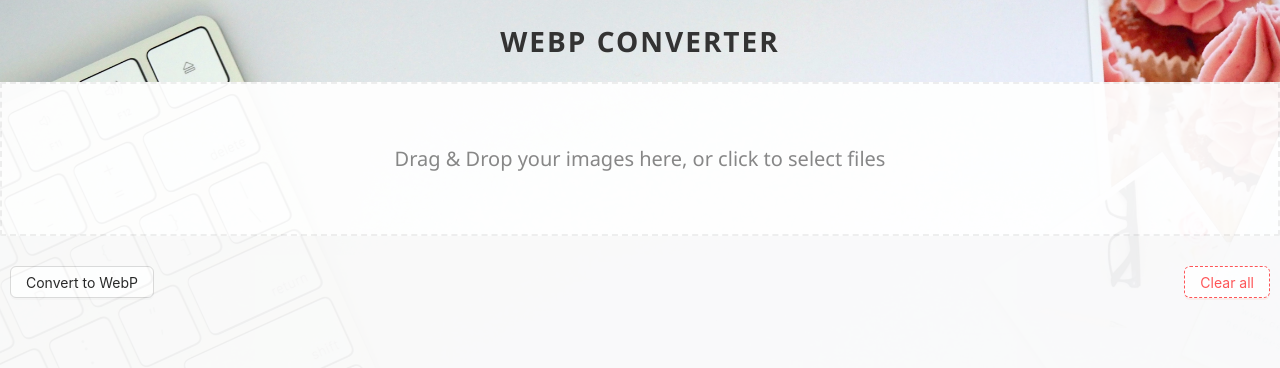
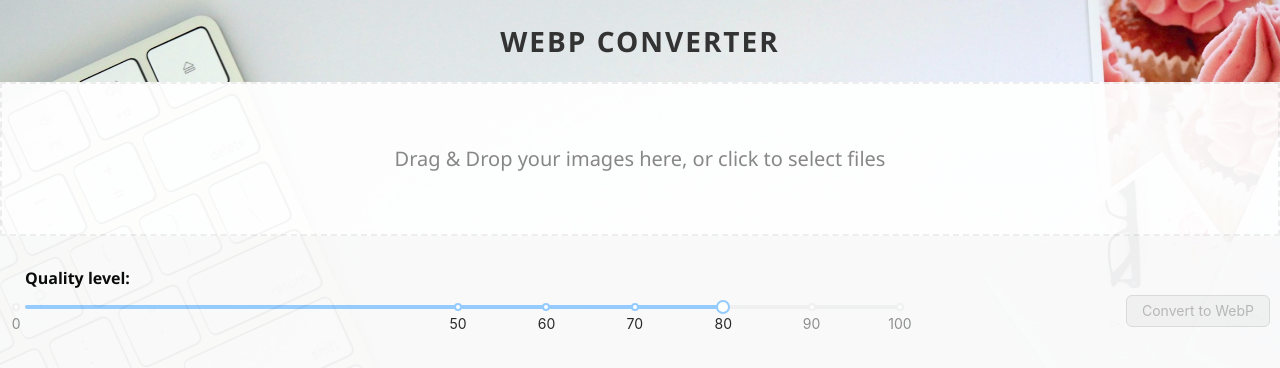
Before and after one commit to Slava-Nik/webp-electron-converter, a React (Vite) app: page / in a window 1280 px wide. Shown: the top 368 px of the page. Built offline with nearby package versions, Linux system fonts and the light colour scheme.

Commit message:
feat: added quality slider

```diff
--- a/src/main/index.ts
+++ b/src/main/index.ts
@@ -19,8 +19,6 @@ function createWindow(): void {
       sandbox: false
     }
   });
-
-  initialiseFilesApiMethods();
 
   mainWindow.on('ready-to-show', () => {
     mainWindow.show();
@@ -54,6 +52,7 @@ app.whenReady().then(() => {
     optimizer.watchWindowShortcuts(window);
   });
 
+  initialiseFilesApiMethods();
   createWindow();
 
   app.on('activate', function () {
--- a/src/renderer/src/App.tsx
+++ b/src/renderer/src/App.tsx
@@ -36,12 +36,13 @@ const ConverterTitle = styled.h1`
 
 const Loader = styled(Spin)`
   justify-self: center;
-  margin-top: 20px;
+  margin-top: 80px;
 `;
 
 const shouldOmitNodeModules = true;
 
 function App(): JSX.Element {
+  const [quality, setQuality] = useState<number>(80);
   const [files, setFiles] = useState<File[]>([]);
   const [isLoading, setLoading] = useState(false);
 
@@ -78,6 +79,10 @@ function App(): JSX.Element {
     });
   };
 
+  const handleQualityUpdate = (qualityLevel: number) => {
+    setQuality(qualityLevel);
+  };
+
   return (
     <AppContainer>
       <ConverterTitle>WebP Converter</ConverterTitle>
@@ -93,7 +98,12 @@ function App(): JSX.Element {
             </div>
           )}
         </Dropzone>
-        <Controls clearAll={handleClearAll} />
+        <Controls
+          filesExist={!!files.length}
+          clearAll={handleClearAll}
+          quality={quality}
+          setQuality={handleQualityUpdate}
+        />
         {isLoading ? (
           <Loader tip="Loading..." size="large" />
         ) : (
--- a/src/renderer/src/components/Controls.tsx
+++ b/src/renderer/src/components/Controls.tsx
@@ -1,26 +1,81 @@
 import styled from 'styled-components';
-import { Button } from 'antd';
+import { Button, Slider } from 'antd';
+import type { SliderMarks } from 'antd/es/slider';
 
-const ControlsContainer = styled.div`
+const ControlsContainerTop = styled.div`
   display: flex;
   justify-content: space-between;
+  align-items: center;
+  margin-top: 30px;
+  padding: 0 10px 0 20px;
+
+  & .quality-wrapper {
+    width: 70%;
+
+    h4 {
+      margin-top: 0;
+      margin-bottom: 5px;
+      padding-left: 5px;
+      font-size: 16px;
+    }
+  }
+
+  & .convert-btn {
+    position: relative;
+    top: 6px;
+  }
+`;
+
+const ControlsContainerBottom = styled.div`
+  display: flex;
+  justify-content: flex-end;
   margin: 0 10px;
-  padding-top: 30px;
+  padding-top: 60px;
   padding-bottom: 20px;
 `;
 
+const StyledSlider = styled(Slider)`
+  width: 100%;
+`;
+
 interface ControlsProps {
+  filesExist: boolean;
   clearAll: () => void;
+  quality: number;
+  setQuality: (qualityLevel: number) => void;
 }
 
-const Controls = ({ clearAll }: ControlsProps) => {
+const marks: SliderMarks = {
+  0: '0',
+  50: '50',
+  60: '60',
+  70: '70',
+  80: '80',
+  90: '90',
+  100: '100'
+};
+
+const Controls = ({ filesExist, clearAll, quality, setQuality }: ControlsProps) => {
   return (
-    <ControlsContainer>
-      <Button>Convert to WebP</Button>
-      <Button type="dashed" danger onClick={clearAll}>
-        Clear all
-      </Button>
-    </ControlsContainer>
+    <>
+      <ControlsContainerTop>
+        <div className="quality-wrapper">
+          <h4>Quality level:</h4>
+          <StyledSlider min={1} max={100} onChange={setQuality} value={quality} marks={marks} />
+        </div>
+        <Button className="convert-btn" disabled={!filesExist}>
+          Convert to WebP
+        </Button>
+      </ControlsContainerTop>
+
+      {filesExist && (
+        <ControlsContainerBottom>
+          <Button type="dashed" danger onClick={clearAll}>
+            Clear all
+          </Button>
+        </ControlsContainerBottom>
+      )}
+    </>
   );
 };
 
--- a/src/renderer/src/components/FilesListToConvert.tsx
+++ b/src/renderer/src/components/FilesListToConvert.tsx
@@ -13,6 +13,7 @@ const FileList = styled.ul`
 `;
 
 const FilesListRow = styled.li`
+  box-sizing: border-box;
   display: flex;
   align-items: center;
   font-size: 16px;
@@ -61,7 +62,6 @@ const FilesListToConvert = ({ files, removeByPath }: FilesListToConvertProps) =>
   const handleOpenFile = (path: string) => {
     window.filesApi.openFileByPath(path);
   };
-
   return (
     <FilesListContainer>
       {files && (
```
